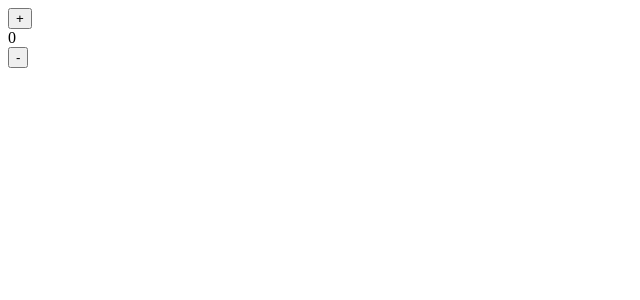
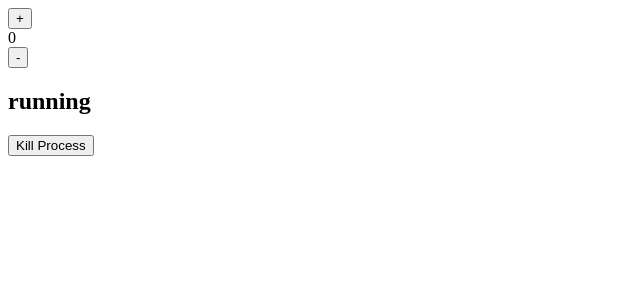
Before and after one commit to aman2609/react-hooks, a React (Create React App) app: page / in a window 1280 px wide. Shown: the top 300 px of the page, without its empty margins (0-640 px from the left). Built offline with nearby package versions, Linux system fonts and the light colour scheme.

Commit message:
useEffect case 3

```diff
--- a/src/App.js
+++ b/src/App.js
@@ -2,7 +2,7 @@ import { useState ,useEffect } from "react";
 
 let App=()=> {
   let [va,setVa]=useState(0);
-
+  let [process,setProcess]=useState("running");
   console.log("app");
   // useEffect is a hook which is used only inside functional component
   // it takes 2 input =>function & array(optional)
@@ -18,11 +18,17 @@ let App=()=> {
   // case 2
   // no array is passed
   // useEffect is caleed after render & each rerender
+  // useEffect(()=>{
+  //   console.log("useEffect case 2 was called");
+  // })
+
+  // case 3
+  // array is passed with one of state variable
+  // runs on first render & for change in state variable provided in array
   useEffect(()=>{
-    console.log("useEffect case 2 was called");
-  })
-
-
+    console.log("useEffect case 3")
+    console.log(process);
+  },[process])
 
 
   return (
@@ -36,6 +42,17 @@ let App=()=> {
       <button onClick={()=>{
         setVa(va-1);
       }}>-</button>
+      <div>
+        <h2>{process}</h2>
+      </div>
+      <button onClick={()=>{
+        if(process==="running"){
+          setProcess("stop");
+        }else{
+          setProcess("running");
+        }
+
+      }}>Kill Process</button>
     </div>
   );
 }
```
